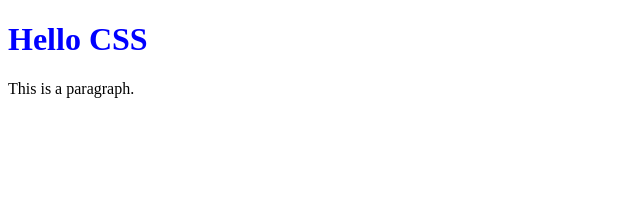
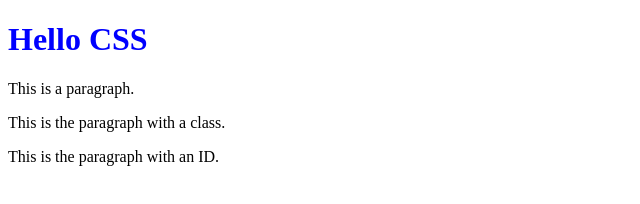
Before and after one commit to AbubakerAfzal01/html-css-practice, a plain HTML site: page CSS/Day-09/index.html in a window 1280 px wide. Shown: the whole page, without its empty margins (0-640 px from the left). Drawn offline with Linux system fonts and the light colour scheme.

Commit message:
update day-09 index.html

```diff
--- a/CSS/Day-09/index.html
+++ b/CSS/Day-09/index.html
@@ -7,7 +7,14 @@
     <link rel="stylesheet" href="style.css">
 </head>
 <body>
+
     <h1>Hello CSS</h1>
     <p>This is a paragraph.</p>
+
+    <!-- New paragraph tags added below -->
+    <p class="highlight">This is the paragraph with a class.</p>
+    <p id="intro">This is the paragraph with an ID.</p>
+
+
 </body>
 </html>
```
